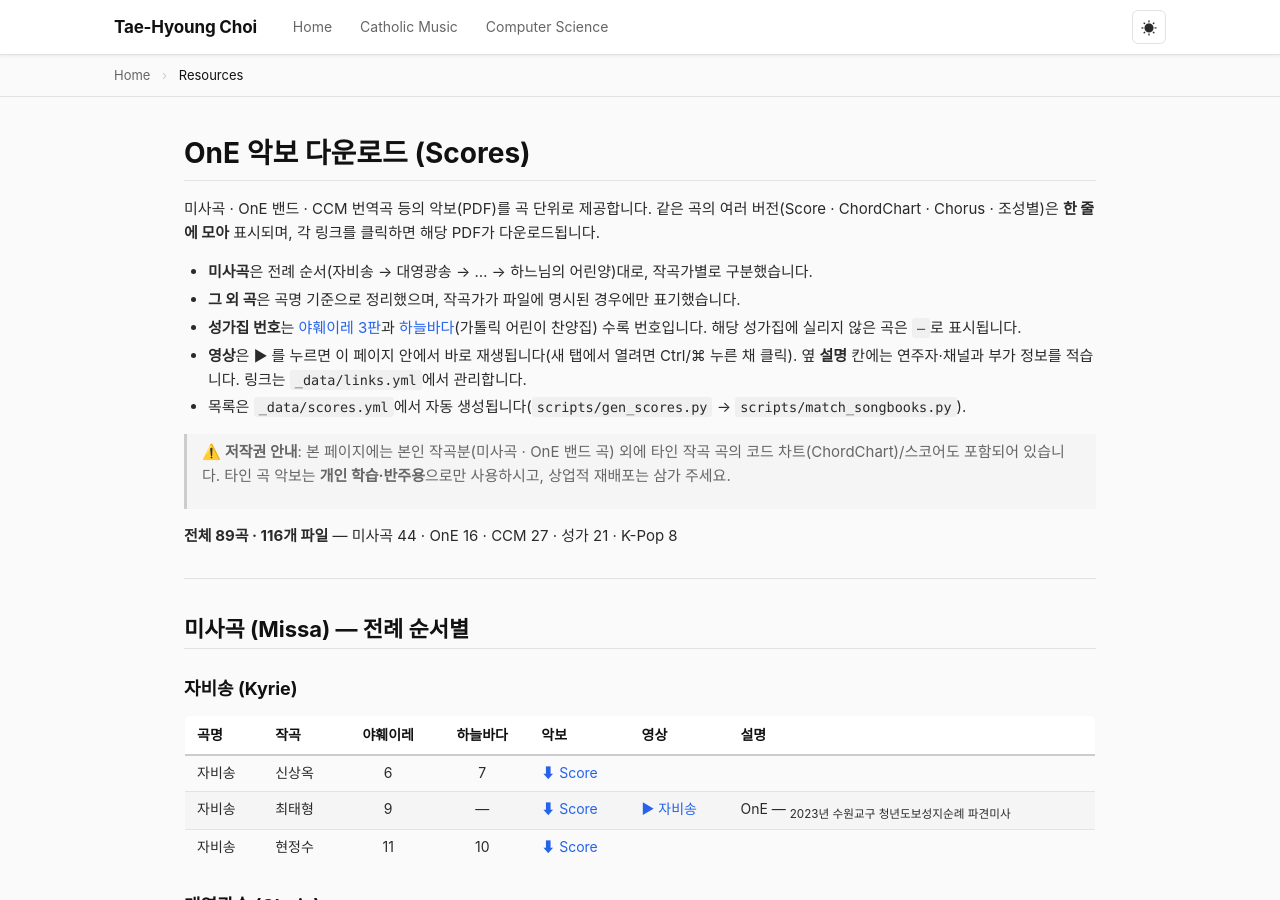
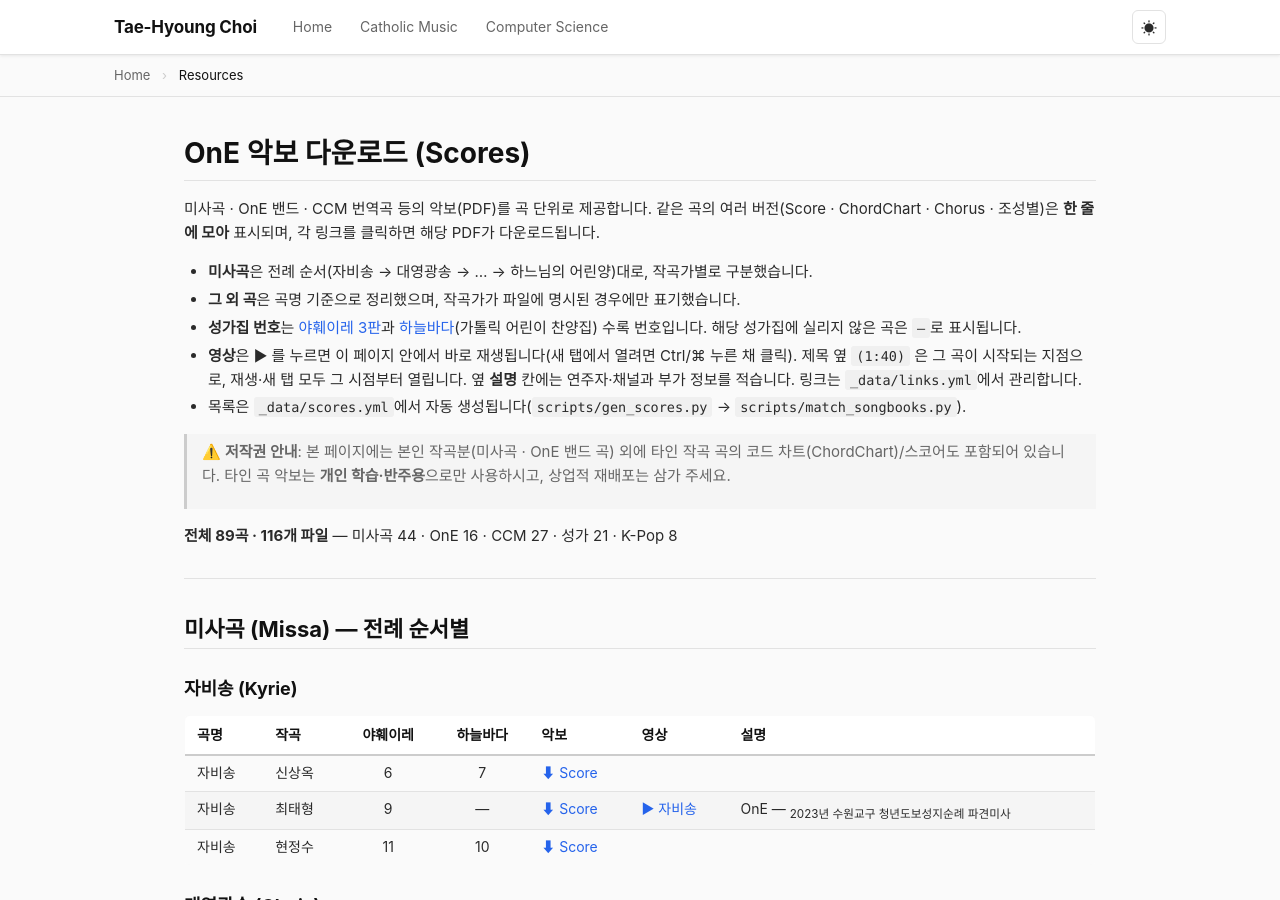
Before and after one commit to selmo/selmo.github.io, a Jekyll site: the page built from resources/OnE-Scores.md, in a window 1280 px wide and 900 px high. Built offline with Jekyll 4.4.1, drawn with Linux system fonts in a browser that asks for light colours; some of the changed text lies outside the part shown.

Commit message:
feat: 영상 링크에 시작 시간(start) 지원
한 영상에 여러 곡이 담긴 경우 해당 곡이 시작되는 지점부터 열 수 있다.
links.yml 의 videos 항목에 start(초)를 적으면:

  - 새 탭 링크: watch?v=<id>&t=<start>s
  - 인페이지 재생: embed/<id>?start=<start>
  - 표시: 제목 옆에 (1:40) 형태로 시점 표기

적용 사례 — 주님의 기도(최태형, 야훼이레131):
  마침영광송과 한 영상에 담겨 있어 1:40(start: 100)부터 재생되도록 지정.
  기존에는 설명에 글로만 적어 두어 사용자가 직접 찾아가야 했다.

Co-Authored-By: Claude Opus 5 (1M context) <noreply@anthropic.com>

```diff
--- a/assets/js/yt-lite.js
+++ b/assets/js/yt-lite.js
@@ -11,13 +11,16 @@
 (function () {
   'use strict';
 
-  function makePlayer(id, label) {
+  function makePlayer(id, label, start) {
     var wrap = document.createElement('span');
     wrap.className = 'yt-player';
 
     var frame = document.createElement('iframe');
     // youtube-nocookie: 재생 전까지 추적 쿠키를 남기지 않는 도메인
-    frame.src = 'https://www.youtube-nocookie.com/embed/' + encodeURIComponent(id) + '?autoplay=1&rel=0';
+    var src = 'https://www.youtube-nocookie.com/embed/' + encodeURIComponent(id) + '?autoplay=1&rel=0';
+    // data-start="100" (초) 가 있으면 그 지점부터 재생
+    if (start) src += '&start=' + encodeURIComponent(start);
+    frame.src = src;
     frame.title = label || 'YouTube 영상';
     frame.loading = 'lazy';
     frame.allow = 'accelerometer; autoplay; encrypted-media; gyroscope; picture-in-picture';
@@ -47,7 +50,7 @@
 
     e.preventDefault();
 
-    var player = makePlayer(id, link.textContent.trim());
+    var player = makePlayer(id, link.textContent.trim(), link.getAttribute('data-start'));
     link.setAttribute('hidden', '');
     link.insertAdjacentElement('afterend', player.wrap);
 
--- a/resources/OnE-Scores.md
+++ b/resources/OnE-Scores.md
@@ -12,7 +12,7 @@ noindex: true
 - **미사곡**은 전례 순서(자비송 → 대영광송 → … → 하느님의 어린양)대로, 작곡가별로 구분했습니다.
 - **그 외 곡**은 곡명 기준으로 정리했으며, 작곡가가 파일에 명시된 경우에만 표기했습니다.
 - **성가집 번호**는 [야훼이레 3판](../ccm/Songbooks.md)과 [하늘바다](하늘바다.md)(가톨릭 어린이 찬양집) 수록 번호입니다. 해당 성가집에 실리지 않은 곡은 `—`로 표시됩니다.
-- **영상**은 ▶ 를 누르면 이 페이지 안에서 바로 재생됩니다(새 탭에서 열려면 Ctrl/⌘ 누른 채 클릭). 옆 **설명** 칸에는 연주자·채널과 부가 정보를 적습니다. 링크는 `_data/links.yml`에서 관리합니다.
+- **영상**은 ▶ 를 누르면 이 페이지 안에서 바로 재생됩니다(새 탭에서 열려면 Ctrl/⌘ 누른 채 클릭). 제목 옆 `(1:40)` 은 그 곡이 시작되는 지점으로, 재생·새 탭 모두 그 시점부터 열립니다. 옆 **설명** 칸에는 연주자·채널과 부가 정보를 적습니다. 링크는 `_data/links.yml`에서 관리합니다.
 - 목록은 `_data/scores.yml`에서 자동 생성됩니다(`scripts/gen_scores.py` → `scripts/match_songbooks.py`).
 
 > ⚠️ **저작권 안내**: 본 페이지에는 본인 작곡분(미사곡 · OnE 밴드 곡) 외에 타인 작곡 곡의 코드 차트(ChordChart)/스코어도 포함되어 있습니다. 타인 곡 악보는 **개인 학습·반주용**으로만 사용하시고, 상업적 재배포는 삼가 주세요.
@@ -48,7 +48,7 @@ noindex: true
 {% for g in part_groups -%}
 {% assign gi = part_items | where: "group", g -%}
 {% assign first = gi[0] -%}
-| {{ first.title }} | {% if first.composer %}{{ first.composer }}{% else %}—{% endif %} | {% if first.yahure %}{{ first.yahure }}{% else %}—{% endif %} | {% if first.haneulbada %}{{ first.haneulbada }}{% else %}—{% endif %} | {% for s in gi %}[⬇ {{ s.label }}]({{ s.url | relative_url }}){: download="" }{% unless forloop.last %}<br>{% endunless %}{% endfor %} | {% assign vkey = first.title | remove: " " %}{% assign vmatch = "" %}{% for L in site.data.links.items %}{% assign lkey = L.title | remove: " " %}{% if lkey == vkey %}{% if L.composer == nil or L.composer == "" or L.composer == first.composer %}{% assign vmatch = L %}{% break %}{% endif %}{% endif %}{% endfor %}{% if vmatch != "" %}{% for v in vmatch.videos %}<a class="yt" href="https://www.youtube.com/watch?v={{ v.id }}" data-yt="{{ v.id }}" target="_blank" rel="noopener">▶ {{ v.title }}</a>{% unless forloop.last %}<br>{% endunless %}{% endfor %}{% else %}—{% endif %} | {% if vmatch != "" %}{% for v in vmatch.videos %}{% if v.by %}{{ v.by }}{% endif %}{% if v.by and v.note %} — {% endif %}{% if v.note %}<sub>{{ v.note }}</sub>{% endif %}{% unless v.by or v.note %}·{% endunless %}{% unless forloop.last %}<br>{% endunless %}{% endfor %}{% else %}—{% endif %} |
+| {{ first.title }} | {% if first.composer %}{{ first.composer }}{% else %}—{% endif %} | {% if first.yahure %}{{ first.yahure }}{% else %}—{% endif %} | {% if first.haneulbada %}{{ first.haneulbada }}{% else %}—{% endif %} | {% for s in gi %}[⬇ {{ s.label }}]({{ s.url | relative_url }}){: download="" }{% unless forloop.last %}<br>{% endunless %}{% endfor %} | {% assign vkey = first.title | remove: " " %}{% assign vmatch = "" %}{% for L in site.data.links.items %}{% assign lkey = L.title | remove: " " %}{% if lkey == vkey %}{% if L.composer == nil or L.composer == "" or L.composer == first.composer %}{% assign vmatch = L %}{% break %}{% endif %}{% endif %}{% endfor %}{% if vmatch != "" %}{% for v in vmatch.videos %}<a class="yt" href="https://www.youtube.com/watch?v={{ v.id }}{% if v.start %}&amp;t={{ v.start }}s{% endif %}" data-yt="{{ v.id }}"{% if v.start %} data-start="{{ v.start }}"{% endif %} target="_blank" rel="noopener">▶ {{ v.title }}{% if v.start %} <sub>({{ v.start | divided_by: 60 }}:{{ v.start | modulo: 60 | prepend: "0" | slice: -2, 2 }})</sub>{% endif %}</a>{% unless forloop.last %}<br>{% endunless %}{% endfor %}{% else %}—{% endif %} | {% if vmatch != "" %}{% for v in vmatch.videos %}{% if v.by %}{{ v.by }}{% endif %}{% if v.by and v.note %} — {% endif %}{% if v.note %}<sub>{{ v.note }}</sub>{% endif %}{% unless v.by or v.note %}·{% endunless %}{% unless forloop.last %}<br>{% endunless %}{% endfor %}{% else %}—{% endif %} |
 {% endfor %}
 
   {% endif %}
@@ -65,7 +65,7 @@ noindex: true
 {% for g in one_groups -%}
 {% assign gi = one | where: "group", g -%}
 {% assign first = gi[0] -%}
-| {{ first.title }} | {% if first.composer %}{{ first.composer }}{% else %}—{% endif %} | {% if first.yahure %}{{ first.yahure }}{% else %}—{% endif %} | {% if first.haneulbada %}{{ first.haneulbada }}{% else %}—{% endif %} | {% for s in gi %}[⬇ {{ s.label }}]({{ s.url | relative_url }}){: download="" }{% unless forloop.last %}<br>{% endunless %}{% endfor %} | {% assign vkey = first.title | remove: " " %}{% assign vmatch = "" %}{% for L in site.data.links.items %}{% assign lkey = L.title | remove: " " %}{% if lkey == vkey %}{% if L.composer == nil or L.composer == "" or L.composer == first.composer %}{% assign vmatch = L %}{% break %}{% endif %}{% endif %}{% endfor %}{% if vmatch != "" %}{% for v in vmatch.videos %}<a class="yt" href="https://www.youtube.com/watch?v={{ v.id }}" data-yt="{{ v.id }}" target="_blank" rel="noopener">▶ {{ v.title }}</a>{% unless forloop.last %}<br>{% endunless %}{% endfor %}{% else %}—{% endif %} | {% if vmatch != "" %}{% for v in vmatch.videos %}{% if v.by %}{{ v.by }}{% endif %}{% if v.by and v.note %} — {% endif %}{% if v.note %}<sub>{{ v.note }}</sub>{% endif %}{% unless v.by or v.note %}·{% endunless %}{% unless forloop.last %}<br>{% endunless %}{% endfor %}{% else %}—{% endif %} |
+| {{ first.title }} | {% if first.composer %}{{ first.composer }}{% else %}—{% endif %} | {% if first.yahure %}{{ first.yahure }}{% else %}—{% endif %} | {% if first.haneulbada %}{{ first.haneulbada }}{% else %}—{% endif %} | {% for s in gi %}[⬇ {{ s.label }}]({{ s.url | relative_url }}){: download="" }{% unless forloop.last %}<br>{% endunless %}{% endfor %} | {% assign vkey = first.title | remove: " " %}{% assign vmatch = "" %}{% for L in site.data.links.items %}{% assign lkey = L.title | remove: " " %}{% if lkey == vkey %}{% if L.composer == nil or L.composer == "" or L.composer == first.composer %}{% assign vmatch = L %}{% break %}{% endif %}{% endif %}{% endfor %}{% if vmatch != "" %}{% for v in vmatch.videos %}<a class="yt" href="https://www.youtube.com/watch?v={{ v.id }}{% if v.start %}&amp;t={{ v.start }}s{% endif %}" data-yt="{{ v.id }}"{% if v.start %} data-start="{{ v.start }}"{% endif %} target="_blank" rel="noopener">▶ {{ v.title }}{% if v.start %} <sub>({{ v.start | divided_by: 60 }}:{{ v.start | modulo: 60 | prepend: "0" | slice: -2, 2 }})</sub>{% endif %}</a>{% unless forloop.last %}<br>{% endunless %}{% endfor %}{% else %}—{% endif %} | {% if vmatch != "" %}{% for v in vmatch.videos %}{% if v.by %}{{ v.by }}{% endif %}{% if v.by and v.note %} — {% endif %}{% if v.note %}<sub>{{ v.note }}</sub>{% endif %}{% unless v.by or v.note %}·{% endunless %}{% unless forloop.last %}<br>{% endunless %}{% endfor %}{% else %}—{% endif %} |
 {% endfor %}
 
 ---
@@ -79,7 +79,7 @@ noindex: true
 {% for g in ccm_groups -%}
 {% assign gi = ccm | where: "group", g -%}
 {% assign first = gi[0] -%}
-| {{ first.title }} | {% if first.composer %}{{ first.composer }}{% else %}—{% endif %} | {% if first.yahure %}{{ first.yahure }}{% else %}—{% endif %} | {% if first.haneulbada %}{{ first.haneulbada }}{% else %}—{% endif %} | {% for s in gi %}[⬇ {{ s.label }}]({{ s.url | relative_url }}){: download="" }{% unless forloop.last %}<br>{% endunless %}{% endfor %} | {% assign vkey = first.title | remove: " " %}{% assign vmatch = "" %}{% for L in site.data.links.items %}{% assign lkey = L.title | remove: " " %}{% if lkey == vkey %}{% if L.composer == nil or L.composer == "" or L.composer == first.composer %}{% assign vmatch = L %}{% break %}{% endif %}{% endif %}{% endfor %}{% if vmatch != "" %}{% for v in vmatch.videos %}<a class="yt" href="https://www.youtube.com/watch?v={{ v.id }}" data-yt="{{ v.id }}" target="_blank" rel="noopener">▶ {{ v.title }}</a>{% unless forloop.last %}<br>{% endunless %}{% endfor %}{% else %}—{% endif %} | {% if vmatch != "" %}{% for v in vmatch.videos %}{% if v.by %}{{ v.by }}{% endif %}{% if v.by and v.note %} — {% endif %}{% if v.note %}<sub>{{ v.note }}</sub>{% endif %}{% unless v.by or v.note %}·{% endunless %}{% unless forloop.last %}<br>{% endunless %}{% endfor %}{% else %}—{% endif %} |
+| {{ first.title }} | {% if first.composer %}{{ first.composer }}{% else %}—{% endif %} | {% if first.yahure %}{{ first.yahure }}{% else %}—{% endif %} | {% if first.haneulbada %}{{ first.haneulbada }}{% else %}—{% endif %} | {% for s in gi %}[⬇ {{ s.label }}]({{ s.url | relative_url }}){: download="" }{% unless forloop.last %}<br>{% endunless %}{% endfor %} | {% assign vkey = first.title | remove: " " %}{% assign vmatch = "" %}{% for L in site.data.links.items %}{% assign lkey = L.title | remove: " " %}{% if lkey == vkey %}{% if L.composer == nil or L.composer == "" or L.composer == first.composer %}{% assign vmatch = L %}{% break %}{% endif %}{% endif %}{% endfor %}{% if vmatch != "" %}{% for v in vmatch.videos %}<a class="yt" href="https://www.youtube.com/watch?v={{ v.id }}{% if v.start %}&amp;t={{ v.start }}s{% endif %}" data-yt="{{ v.id }}"{% if v.start %} data-start="{{ v.start }}"{% endif %} target="_blank" rel="noopener">▶ {{ v.title }}{% if v.start %} <sub>({{ v.start | divided_by: 60 }}:{{ v.start | modulo: 60 | prepend: "0" | slice: -2, 2 }})</sub>{% endif %}</a>{% unless forloop.last %}<br>{% endunless %}{% endfor %}{% else %}—{% endif %} | {% if vmatch != "" %}{% for v in vmatch.videos %}{% if v.by %}{{ v.by }}{% endif %}{% if v.by and v.note %} — {% endif %}{% if v.note %}<sub>{{ v.note }}</sub>{% endif %}{% unless v.by or v.note %}·{% endunless %}{% unless forloop.last %}<br>{% endunless %}{% endfor %}{% else %}—{% endif %} |
 {% endfor %}
 
 ---
@@ -93,7 +93,7 @@ noindex: true
 {% for g in hymn_groups -%}
 {% assign gi = hymn | where: "group", g -%}
 {% assign first = gi[0] -%}
-| {{ first.title }} | {% if first.composer %}{{ first.composer }}{% else %}—{% endif %} | {% if first.yahure %}{{ first.yahure }}{% else %}—{% endif %} | {% if first.haneulbada %}{{ first.haneulbada }}{% else %}—{% endif %} | {% for s in gi %}[⬇ {{ s.label }}]({{ s.url | relative_url }}){: download="" }{% unless forloop.last %}<br>{% endunless %}{% endfor %} | {% assign vkey = first.title | remove: " " %}{% assign vmatch = "" %}{% for L in site.data.links.items %}{% assign lkey = L.title | remove: " " %}{% if lkey == vkey %}{% if L.composer == nil or L.composer == "" or L.composer == first.composer %}{% assign vmatch = L %}{% break %}{% endif %}{% endif %}{% endfor %}{% if vmatch != "" %}{% for v in vmatch.videos %}<a class="yt" href="https://www.youtube.com/watch?v={{ v.id }}" data-yt="{{ v.id }}" target="_blank" rel="noopener">▶ {{ v.title }}</a>{% unless forloop.last %}<br>{% endunless %}{% endfor %}{% else %}—{% endif %} | {% if vmatch != "" %}{% for v in vmatch.videos %}{% if v.by %}{{ v.by }}{% endif %}{% if v.by and v.note %} — {% endif %}{% if v.note %}<sub>{{ v.note }}</sub>{% endif %}{% unless v.by or v.note %}·{% endunless %}{% unless forloop.last %}<br>{% endunless %}{% endfor %}{% else %}—{% endif %} |
+| {{ first.title }} | {% if first.composer %}{{ first.composer }}{% else %}—{% endif %} | {% if first.yahure %}{{ first.yahure }}{% else %}—{% endif %} | {% if first.haneulbada %}{{ first.haneulbada }}{% else %}—{% endif %} | {% for s in gi %}[⬇ {{ s.label }}]({{ s.url | relative_url }}){: download="" }{% unless forloop.last %}<br>{% endunless %}{% endfor %} | {% assign vkey = first.title | remove: " " %}{% assign vmatch = "" %}{% for L in site.data.links.items %}{% assign lkey = L.title | remove: " " %}{% if lkey == vkey %}{% if L.composer == nil or L.composer == "" or L.composer == first.composer %}{% assign vmatch = L %}{% break %}{% endif %}{% endif %}{% endfor %}{% if vmatch != "" %}{% for v in vmatch.videos %}<a class="yt" href="https://www.youtube.com/watch?v={{ v.id }}{% if v.start %}&amp;t={{ v.start }}s{% endif %}" data-yt="{{ v.id }}"{% if v.start %} data-start="{{ v.start }}"{% endif %} target="_blank" rel="noopener">▶ {{ v.title }}{% if v.start %} <sub>({{ v.start | divided_by: 60 }}:{{ v.start | modulo: 60 | prepend: "0" | slice: -2, 2 }})</sub>{% endif %}</a>{% unless forloop.last %}<br>{% endunless %}{% endfor %}{% else %}—{% endif %} | {% if vmatch != "" %}{% for v in vmatch.videos %}{% if v.by %}{{ v.by }}{% endif %}{% if v.by and v.note %} — {% endif %}{% if v.note %}<sub>{{ v.note }}</sub>{% endif %}{% unless v.by or v.note %}·{% endunless %}{% unless forloop.last %}<br>{% endunless %}{% endfor %}{% else %}—{% endif %} |
 {% endfor %}
 
 ---
@@ -107,7 +107,7 @@ noindex: true
 {% for g in kpop_groups -%}
 {% assign gi = kpop | where: "group", g -%}
 {% assign first = gi[0] -%}
-| {{ first.title }} | {% if first.composer %}{{ first.composer }}{% else %}—{% endif %} | {% if first.yahure %}{{ first.yahure }}{% else %}—{% endif %} | {% if first.haneulbada %}{{ first.haneulbada }}{% else %}—{% endif %} | {% for s in gi %}[⬇ {{ s.label }}]({{ s.url | relative_url }}){: download="" }{% unless forloop.last %}<br>{% endunless %}{% endfor %} | {% assign vkey = first.title | remove: " " %}{% assign vmatch = "" %}{% for L in site.data.links.items %}{% assign lkey = L.title | remove: " " %}{% if lkey == vkey %}{% if L.composer == nil or L.composer == "" or L.composer == first.composer %}{% assign vmatch = L %}{% break %}{% endif %}{% endif %}{% endfor %}{% if vmatch != "" %}{% for v in vmatch.videos %}<a class="yt" href="https://www.youtube.com/watch?v={{ v.id }}" data-yt="{{ v.id }}" target="_blank" rel="noopener">▶ {{ v.title }}</a>{% unless forloop.last %}<br>{% endunless %}{% endfor %}{% else %}—{% endif %} | {% if vmatch != "" %}{% for v in vmatch.videos %}{% if v.by %}{{ v.by }}{% endif %}{% if v.by and v.note %} — {% endif %}{% if v.note %}<sub>{{ v.note }}</sub>{% endif %}{% unless v.by or v.note %}·{% endunless %}{% unless forloop.last %}<br>{% endunless %}{% endfor %}{% else %}—{% endif %} |
+| {{ first.title }} | {% if first.composer %}{{ first.composer }}{% else %}—{% endif %} | {% if first.yahure %}{{ first.yahure }}{% else %}—{% endif %} | {% if first.haneulbada %}{{ first.haneulbada }}{% else %}—{% endif %} | {% for s in gi %}[⬇ {{ s.label }}]({{ s.url | relative_url }}){: download="" }{% unless forloop.last %}<br>{% endunless %}{% endfor %} | {% assign vkey = first.title | remove: " " %}{% assign vmatch = "" %}{% for L in site.data.links.items %}{% assign lkey = L.title | remove: " " %}{% if lkey == vkey %}{% if L.composer == nil or L.composer == "" or L.composer == first.composer %}{% assign vmatch = L %}{% break %}{% endif %}{% endif %}{% endfor %}{% if vmatch != "" %}{% for v in vmatch.videos %}<a class="yt" href="https://www.youtube.com/watch?v={{ v.id }}{% if v.start %}&amp;t={{ v.start }}s{% endif %}" data-yt="{{ v.id }}"{% if v.start %} data-start="{{ v.start }}"{% endif %} target="_blank" rel="noopener">▶ {{ v.title }}{% if v.start %} <sub>({{ v.start | divided_by: 60 }}:{{ v.start | modulo: 60 | prepend: "0" | slice: -2, 2 }})</sub>{% endif %}</a>{% unless forloop.last %}<br>{% endunless %}{% endfor %}{% else %}—{% endif %} | {% if vmatch != "" %}{% for v in vmatch.videos %}{% if v.by %}{{ v.by }}{% endif %}{% if v.by and v.note %} — {% endif %}{% if v.note %}<sub>{{ v.note }}</sub>{% endif %}{% unless v.by or v.note %}·{% endunless %}{% unless forloop.last %}<br>{% endunless %}{% endfor %}{% else %}—{% endif %} |
 {% endfor %}
 
 ---
@@ -123,7 +123,7 @@ noindex: true
 {% for g in root_groups -%}
 {% assign gi = root | where: "group", g -%}
 {% assign first = gi[0] -%}
-| {{ first.title }} | {% if first.composer %}{{ first.composer }}{% else %}—{% endif %} | {% if first.yahure %}{{ first.yahure }}{% else %}—{% endif %} | {% if first.haneulbada %}{{ first.haneulbada }}{% else %}—{% endif %} | {% for s in gi %}[⬇ {{ s.label }}]({{ s.url | relative_url }}){: download="" }{% unless forloop.last %}<br>{% endunless %}{% endfor %} | {% assign vkey = first.title | remove: " " %}{% assign vmatch = "" %}{% for L in site.data.links.items %}{% assign lkey = L.title | remove: " " %}{% if lkey == vkey %}{% if L.composer == nil or L.composer == "" or L.composer == first.composer %}{% assign vmatch = L %}{% break %}{% endif %}{% endif %}{% endfor %}{% if vmatch != "" %}{% for v in vmatch.videos %}<a class="yt" href="https://www.youtube.com/watch?v={{ v.id }}" data-yt="{{ v.id }}" target="_blank" rel="noopener">▶ {{ v.title }}</a>{% unless forloop.last %}<br>{% endunless %}{% endfor %}{% else %}—{% endif %} | {% if vmatch != "" %}{% for v in vmatch.videos %}{% if v.by %}{{ v.by }}{% endif %}{% if v.by and v.note %} — {% endif %}{% if v.note %}<sub>{{ v.note }}</sub>{% endif %}{% unless v.by or v.note %}·{% endunless %}{% unless forloop.last %}<br>{% endunless %}{% endfor %}{% else %}—{% endif %} |
+| {{ first.title }} | {% if first.composer %}{{ first.composer }}{% else %}—{% endif %} | {% if first.yahure %}{{ first.yahure }}{% else %}—{% endif %} | {% if first.haneulbada %}{{ first.haneulbada }}{% else %}—{% endif %} | {% for s in gi %}[⬇ {{ s.label }}]({{ s.url | relative_url }}){: download="" }{% unless forloop.last %}<br>{% endunless %}{% endfor %} | {% assign vkey = first.title | remove: " " %}{% assign vmatch = "" %}{% for L in site.data.links.items %}{% assign lkey = L.title | remove: " " %}{% if lkey == vkey %}{% if L.composer == nil or L.composer == "" or L.composer == first.composer %}{% assign vmatch = L %}{% break %}{% endif %}{% endif %}{% endfor %}{% if vmatch != "" %}{% for v in vmatch.videos %}<a class="yt" href="https://www.youtube.com/watch?v={{ v.id }}{% if v.start %}&amp;t={{ v.start }}s{% endif %}" data-yt="{{ v.id }}"{% if v.start %} data-start="{{ v.start }}"{% endif %} target="_blank" rel="noopener">▶ {{ v.title }}{% if v.start %} <sub>({{ v.start | divided_by: 60 }}:{{ v.start | modulo: 60 | prepend: "0" | slice: -2, 2 }})</sub>{% endif %}</a>{% unless forloop.last %}<br>{% endunless %}{% endfor %}{% else %}—{% endif %} | {% if vmatch != "" %}{% for v in vmatch.videos %}{% if v.by %}{{ v.by }}{% endif %}{% if v.by and v.note %} — {% endif %}{% if v.note %}<sub>{{ v.note }}</sub>{% endif %}{% unless v.by or v.note %}·{% endunless %}{% unless forloop.last %}<br>{% endunless %}{% endfor %}{% else %}—{% endif %} |
 {% endfor %}
 
 {% endif %}
```
Also changed, not shown: _data/links.yml (+4 -3 lines).
